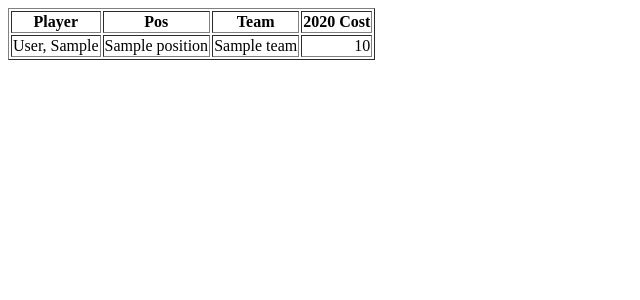
After one commit to alexhart23/yahoo_fantasy_tool, a Flask app: template app/templates/players.html in a window 1280 px wide. The commit adds this page. Shown: the top 300 px of the page, without its empty margins (0-640 px from the left). Run offline with Flask 2, Linux system fonts and the light colour scheme; the template is opened without the code that fills it: most values are stand-ins (such as "Sample title", 1, 10 or a date in 2020).

Commit message:
Chaning player_tables.html to a partial

```diff
--- /dev/null
+++ b/app/templates/players.html
@@ -0,0 +1,3 @@
+<link type="text/css" rel="stylesheet" href="/static/style.css"/>
+
+{% include "partials/player_table.html" %}
--- a/app/views.py
+++ b/app/views.py
@@ -32,7 +32,7 @@ def players():
                     team=row['nfl_team'],
                     cost=row['cost']) for row in cur.fetchall()],
                      key=lambda k: k['last_name'])
-    return render_template('player_table.html', players=players, year=configs.year)
+    return render_template('players.html', players=players, year=configs.year)
 
 @app.route('/rosters', methods=['GET', 'POST'])
 def rosters():
@@ -40,10 +40,19 @@ def rosters():
     managers = sorted([dict(manager_key=row['manager_key'],
                     manager=row['manager']) for row in cur.fetchall()],
                      key=lambda k: k['manager'])
-    if request.form['managers'] is None:
+    manager_key = None
+    if manager_key is None:
         manager_key = managers[0]['manager_key']
     else:
         manager_key = request.form["managers"]
-    cur = g.db.execute ('SELECT player_key FROM current_rosters WHERE manager_key="{}"'.format(manager_key))
-    roster = sorted([dict(player_key=row['player_key']) for row in cur.fetchall()], key=lambda k: k['player_key'])
-    return render_template('rosters.html', managers=managers, roster=roster)
+    cur = g.db.execute('SELECT last_name,first_name,position,nfl_team,IFNULL("{}_cost",1) as cost '
+                       'FROM players LEFT OUTER JOIN auction_values '
+                       'ON players.player_key = auction_values.player_key '
+                       'WHERE manager_key="{}"'.format(configs.year,manager_key))
+    players = sorted([dict(last_name=row['last_name'],
+                    first_name=row['first_name'],
+                    position=row['position'],
+                    team=row['nfl_team'],
+                    cost=row['cost']) for row in cur.fetchall()],
+                     key=lambda k: k['last_name'])
+    return render_template('rosters.html', managers=managers, players=players)
```
Also changed, not shown: app/templates/rosters.html (+1 -10 lines), app/templates/partials/player_table.html (renamed from app/templates/player_table.html).
